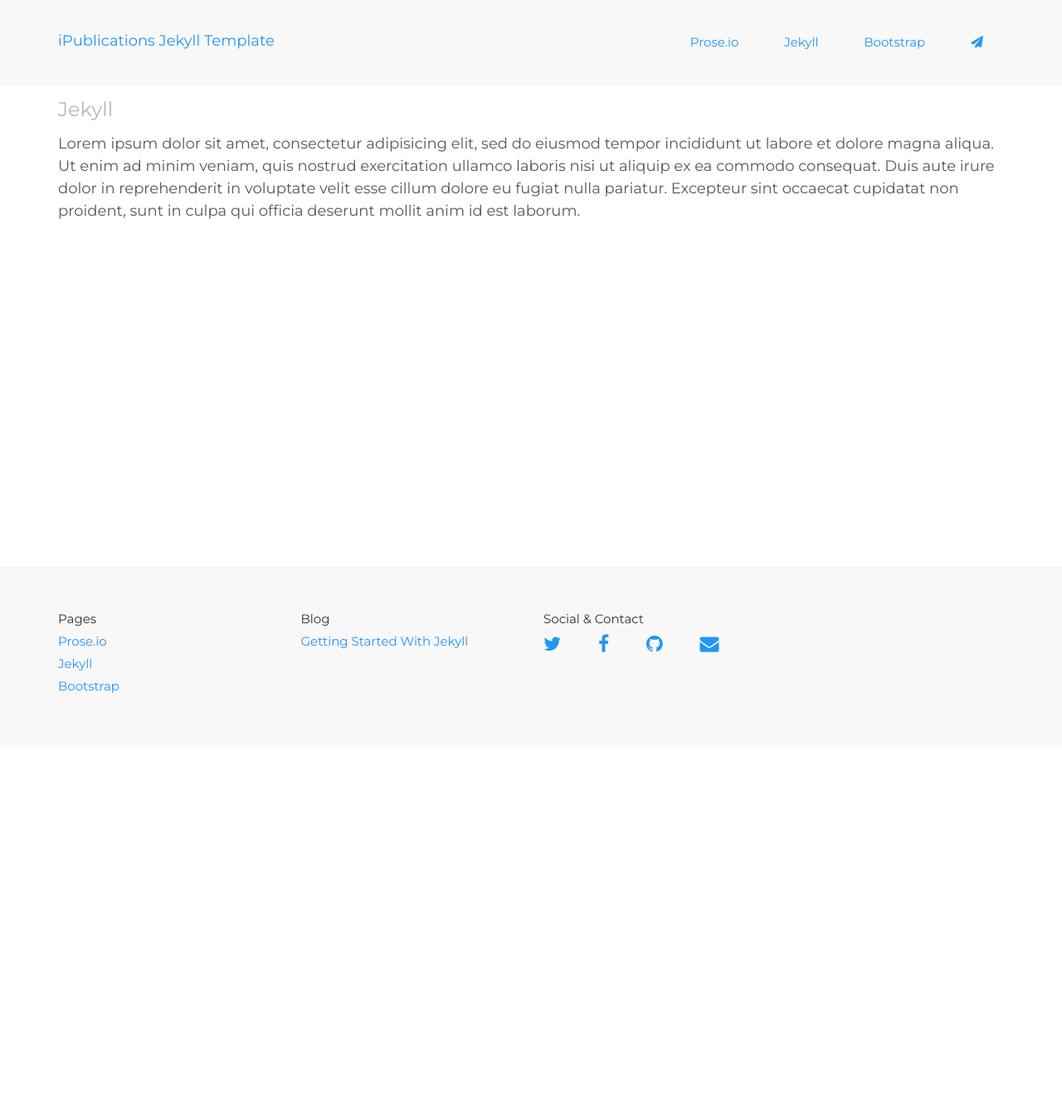
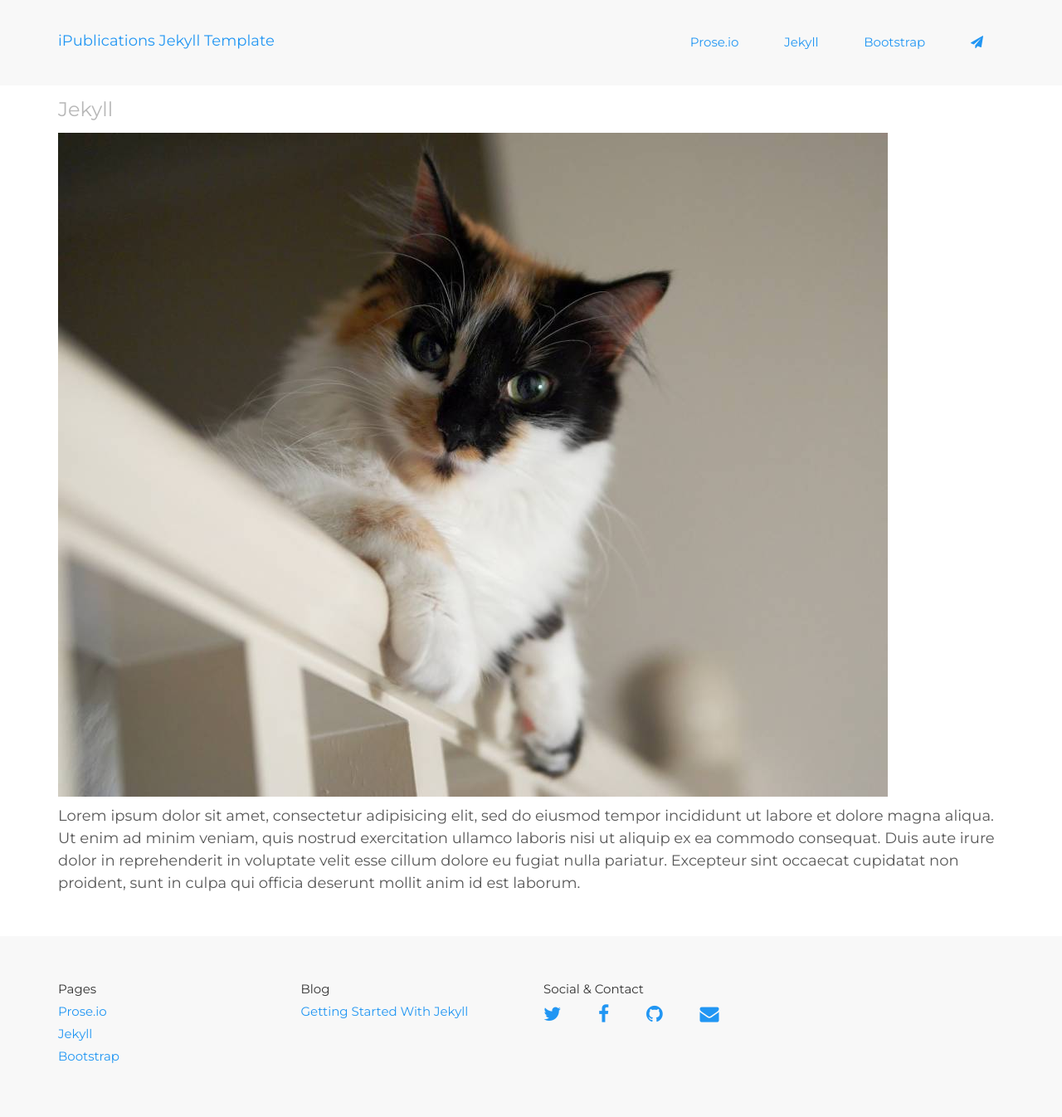
Before and after one commit to Steinvoort/jekyll, a Jekyll site: the page built from _posts/pages/2015-04-18-jekyll.md, in a window 1280 px wide. Shown: the whole page at 83% size. Built offline with Jekyll 4.4.1, drawn with Linux system fonts in a browser that asks for light colours; nearby versions of some CDN libraries; before the commit the page ends 900 px from its top, so only the background shows below that.

Commit message:
Updated 2015-04-18-jekyll.md

```diff
--- a/_posts/pages/2015-04-18-jekyll.md
+++ b/_posts/pages/2015-04-18-jekyll.md
@@ -3,7 +3,10 @@ layout: page
 title: Jekyll
 permalink: /jekyll/
 categorie: static
+published: true
 ---
+
+![arthur1.jpg](/assets/images/arthur1.jpg)
 
 Lorem ipsum dolor sit amet, consectetur adipisicing elit, sed do eiusmod
 tempor incididunt ut labore et dolore magna aliqua. Ut enim ad minim veniam,
```
